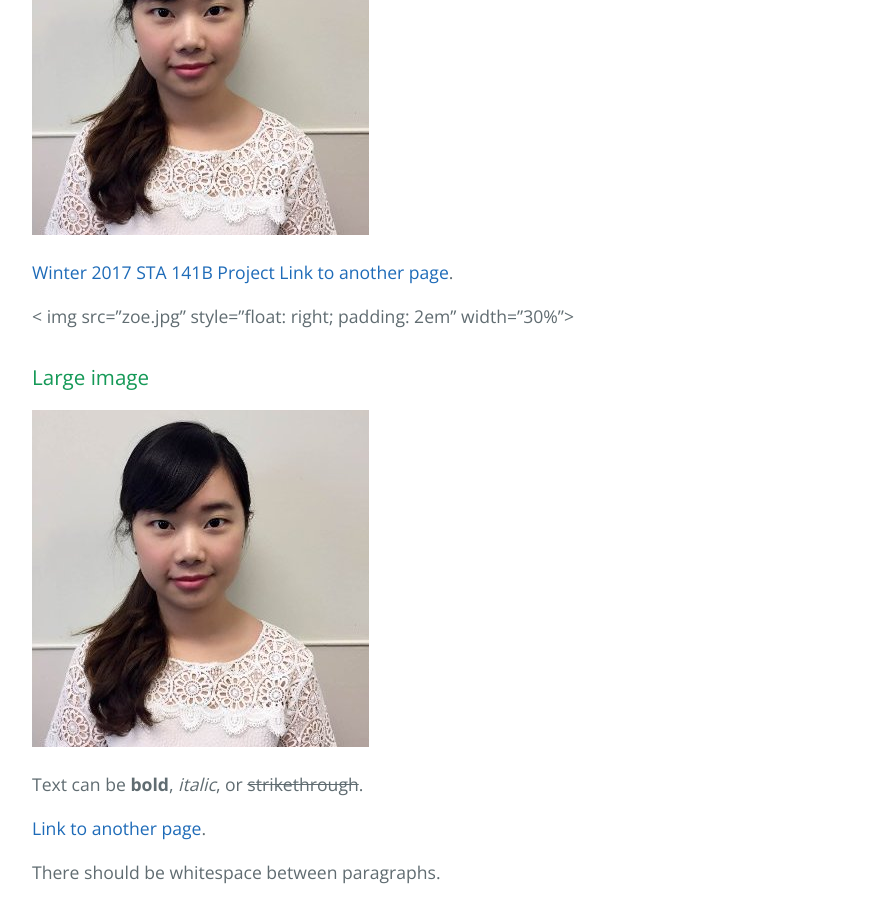
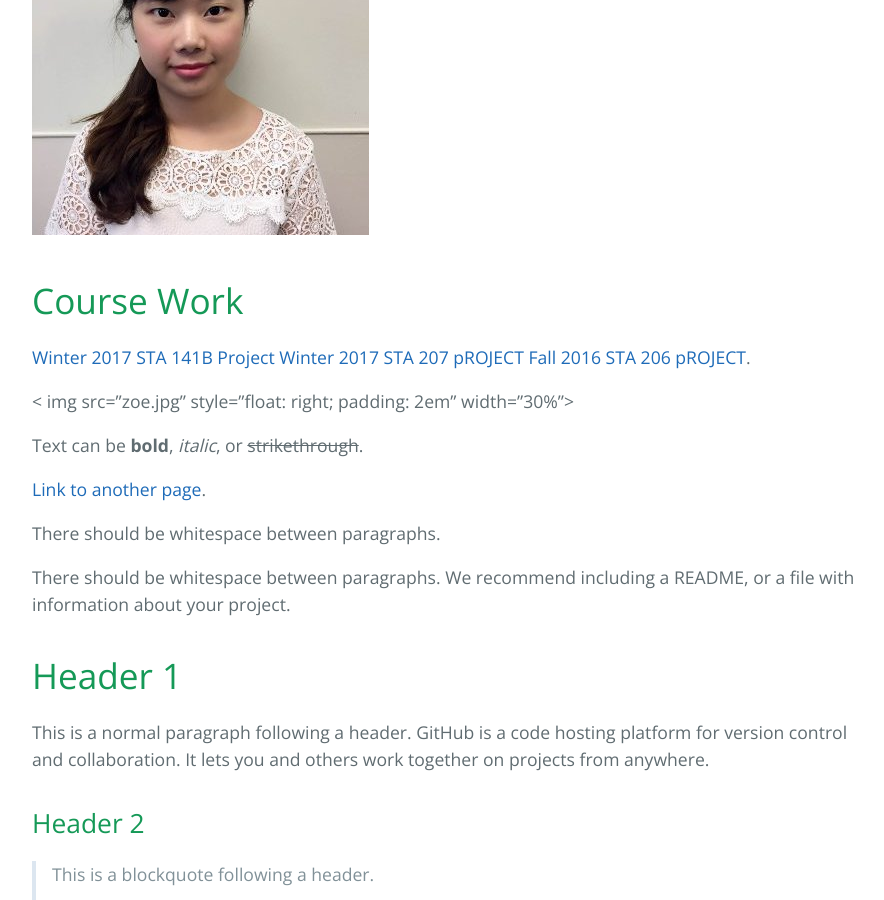
Before and after one commit to ZoeyYiZhou/ZoeyYiZhou.github.io, a Jekyll site: the page built from index.md, in a window 1280 px wide and 900 px high, scrolled down 658 px. Shown: the whole window, without its empty margins (192-1076 px from the left). Built offline with Jekyll 4.4.1, drawn with Linux system fonts in a browser that asks for light colours; the repository's description, which GitHub fills in, is left out.

Commit message:
Update index.md

```diff
--- a/index.md
+++ b/index.md
@@ -10,17 +10,14 @@ I am a graduate student at the University of California, Davis, pursuing my mast
 
 ![](zoe.jpg)
 
+# [](#header-2)Course Work
 [Winter 2017 STA 141B Project](https://zoeyyizhou.github.io/141BProject/)
-[Link to another page](another-page).
+[Winter 2017 STA 207 pROJECT](another-page)
+[Fall 2016 STA 206 pROJECT](another-page).
+
 
 < img src="zoe.jpg" style="float: right; padding: 2em" width="30%">
 
-
-
-
-### Large image
-
-![](zoe.jpg)
 
 
 
```
